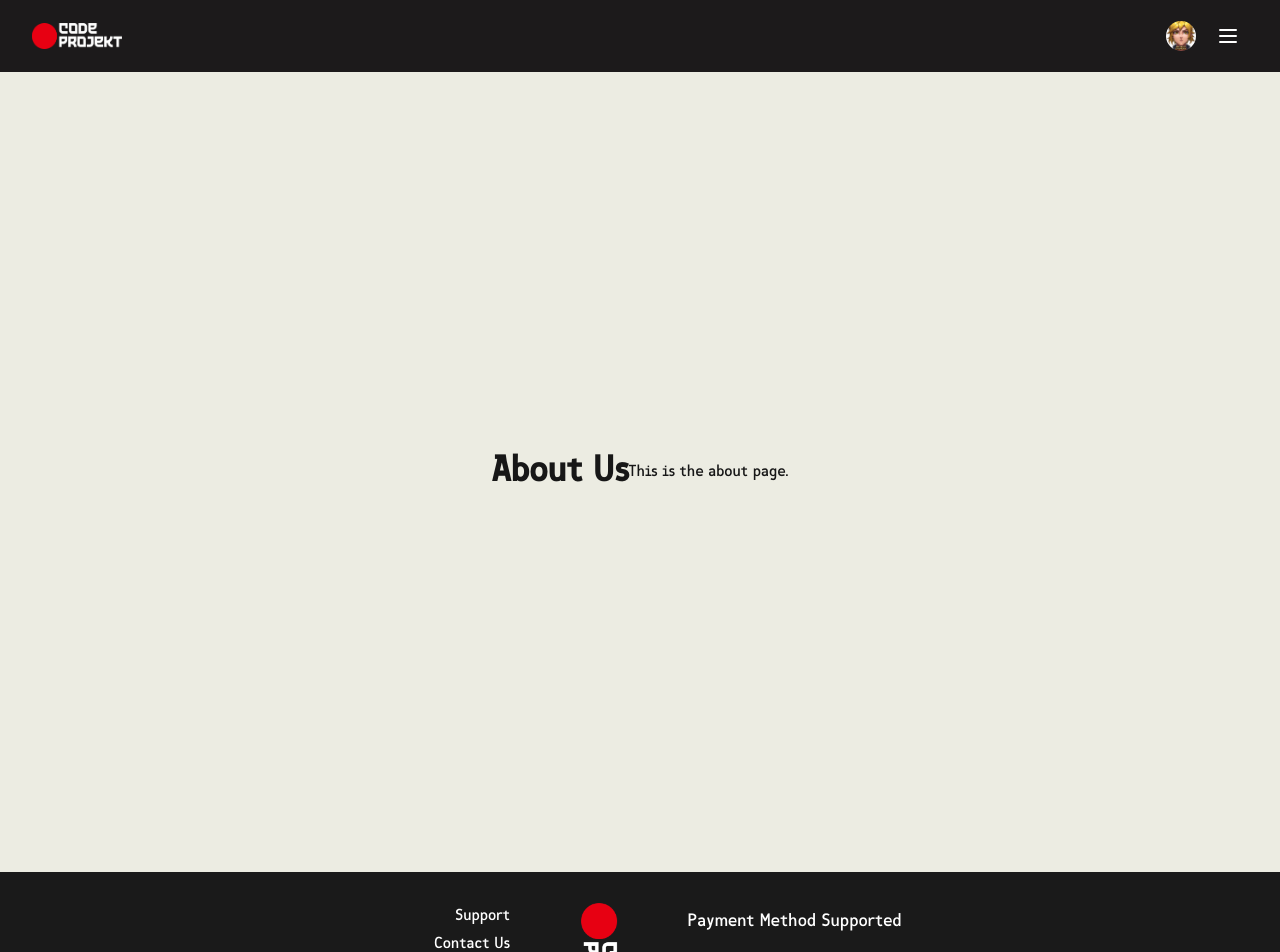
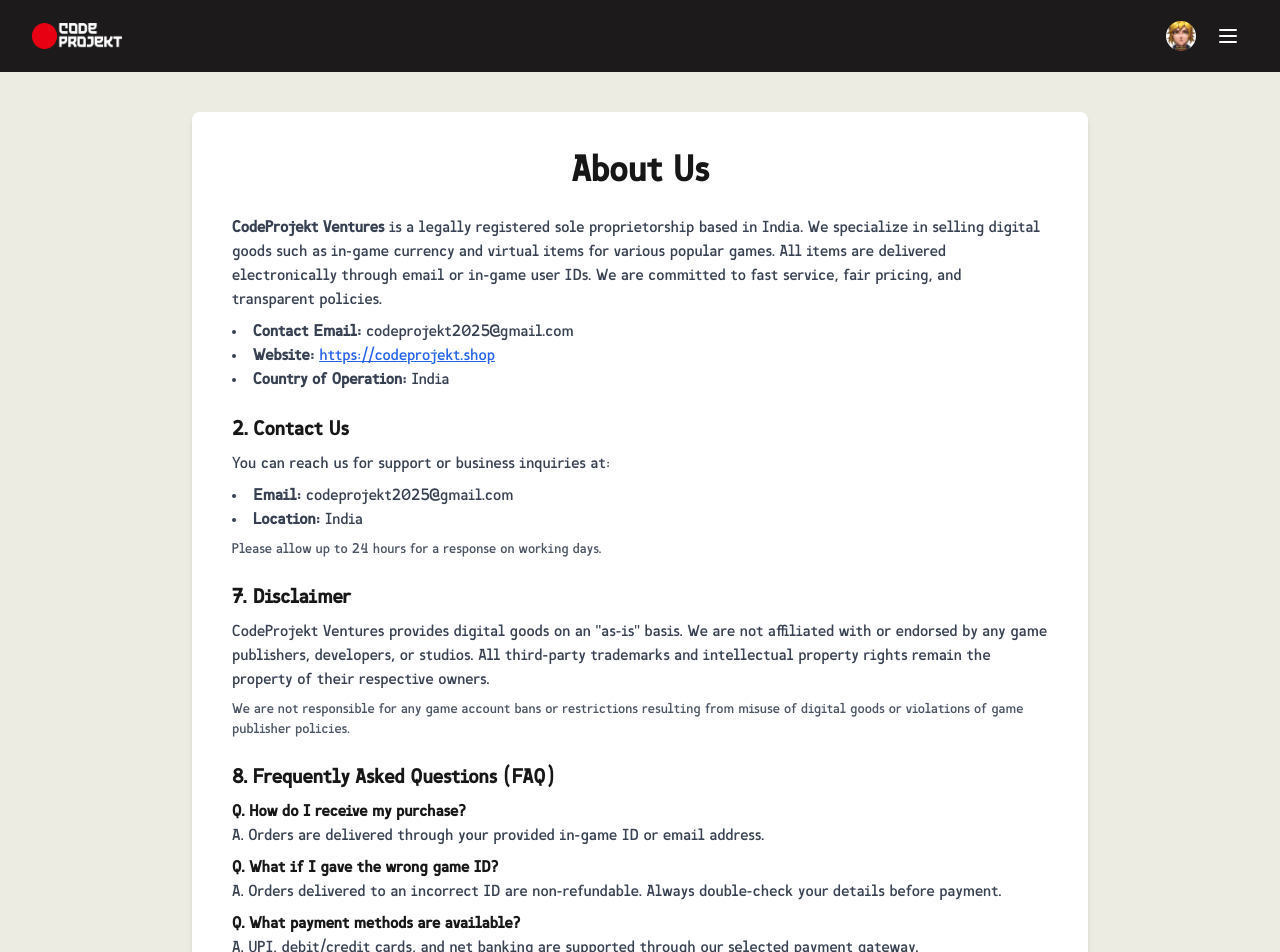
Before and after one commit to biswajit-debnath/codeprojekt, a Next.js app: page /about in a window 1280 px wide. Shown: the top 952 px of the page. Built offline with nearby package versions, Linux system fonts and the light colour scheme.

Commit message:
update content for about, contact, refund pages

```diff
--- a/app/about/page.tsx
+++ b/app/about/page.tsx
@@ -1,8 +1,60 @@
-export default function About() {
+"use client";
+
+import React from "react";
+
+const AboutPage = () => {
   return (
-      <div className="flex justify-center items-center h-screen">
-          <h1 className="text-4xl font-bold">About Us</h1>
-          <p>This is the about page.</p>
+    <div className="flex flex-col justify-center items-center min-h-screen px-4 sm:px-6 md:px-10 lg:px-20 py-10">
+      <div className="max-w-4xl mx-auto bg-white shadow-md rounded-lg p-6 md:p-10 dark:bg-[--navBlack]">
+        <h1 className="text-4xl font-bold mb-6 text-center">About Us</h1>
+        <div className="space-y-6">
+          <section>
+            <p className="mb-2 text-gray-700 dark:text-gray-400">
+              <strong>CodeProjekt Ventures</strong> is a legally registered sole proprietorship based in India. We specialize in selling digital goods such as in-game currency and virtual items for various popular games. All items are delivered electronically through email or in-game user IDs. We are committed to fast service, fair pricing, and transparent policies.
+            </p>
+            <ul className="list-disc list-inside text-gray-700 dark:text-gray-400 mb-4">
+              <li><strong>Contact Email:</strong> codeprojekt2025@gmail.com</li>
+              <li><strong>Website:</strong> <a href="https://codeprojekt.shop" className="text-blue-600 underline" target="_blank" rel="noopener noreferrer">https://codeprojekt.shop</a></li>
+              <li><strong>Country of Operation:</strong> India</li>
+            </ul>
+          </section>
+          <section>
+            <h2 className="text-xl font-semibold mb-2">2. Contact Us</h2>
+            <p className="mb-2 text-gray-700 dark:text-gray-400">You can reach us for support or business inquiries at:</p>
+            <ul className="list-disc list-inside text-gray-700 dark:text-gray-400 mb-2">
+              <li><strong>Email:</strong> codeprojekt2025@gmail.com</li>
+              <li><strong>Location:</strong> India</li>
+            </ul>
+            <p className="text-sm text-gray-600 dark:text-gray-500">Please allow up to 24 hours for a response on working days.</p>
+          </section>
+          <section>
+            <h2 className="text-xl font-semibold mb-2">7. Disclaimer</h2>
+            <p className="mb-2 text-gray-700 dark:text-gray-400">CodeProjekt Ventures provides digital goods on an &quot;as-is&quot; basis. We are not affiliated with or endorsed by any game publishers, developers, or studios. All third-party trademarks and intellectual property rights remain the property of their respective owners.</p>
+            <p className="text-sm text-gray-600 dark:text-gray-500">We are not responsible for any game account bans or restrictions resulting from misuse of digital goods or violations of game publisher policies.</p>
+          </section>
+          <section>
+            <h2 className="text-xl font-semibold mb-2">8. Frequently Asked Questions (FAQ)</h2>
+            <div className="mb-2">
+              <p className="font-semibold">Q. How do I receive my purchase?</p>
+              <p className="mb-2 text-gray-700 dark:text-gray-400">A. Orders are delivered through your provided in-game ID or email address.</p>
+            </div>
+            <div className="mb-2">
+              <p className="font-semibold">Q. What if I gave the wrong game ID?</p>
+              <p className="mb-2 text-gray-700 dark:text-gray-400">A. Orders delivered to an incorrect ID are non-refundable. Always double-check your details before payment.</p>
+            </div>
+            <div className="mb-2">
+              <p className="font-semibold">Q. What payment methods are available?</p>
+              <p className="mb-2 text-gray-700 dark:text-gray-400">A. UPI, debit/credit cards, and net banking are supported through our selected payment gateway.</p>
+            </div>
+            <div className="mb-2">
+              <p className="font-semibold">Q. Can I get a refund after the item is delivered?</p>
+              <p className="mb-2 text-gray-700 dark:text-gray-400">A. No. Refunds are not issued for successfully delivered and redeemed digital items.</p>
+            </div>
+          </section>
+        </div>
       </div>
+    </div>
   );
-}
+};
+
+export default AboutPage;
--- a/app/contact/page.tsx
+++ b/app/contact/page.tsx
@@ -1,8 +1,33 @@
-export default function Contact() {
+"use client";
+
+import React from "react";
+
+const ContactPage = () => {
   return (
-      <div className="flex justify-center items-center h-screen">
-          <h1 className="text-4xl font-bold">Contact Us</h1>
-          <p>This is the contact page.</p>
+    <div className="flex flex-col justify-center items-center min-h-screen px-4 sm:px-6 md:px-10 lg:px-20 py-10">
+      <div className="max-w-4xl mx-auto bg-white shadow-md rounded-lg p-6 md:p-10 dark:bg-[--navBlack]">
+        <h1 className="text-4xl font-bold mb-6 text-center">Contact Us</h1>
+        <div className="space-y-6">
+          <section>
+            <ul className="list-disc list-inside text-gray-700 dark:text-gray-400 mb-4">
+              <li><strong>Contact Email:</strong> codeprojekt2025@gmail.com</li>
+              <li><strong>Website:</strong> <a href="https://codeprojekt.shop" className="text-blue-600 underline" target="_blank" rel="noopener noreferrer">https://codeprojekt.shop</a></li>
+              <li><strong>Country of Operation:</strong> India</li>
+            </ul>
+          </section>
+          <section>
+            <h2 className="text-xl font-semibold mb-2">2. Contact Us</h2>
+            <p className="mb-2 text-gray-700 dark:text-gray-400">You can reach us for support or business inquiries at:</p>
+            <ul className="list-disc list-inside text-gray-700 dark:text-gray-400 mb-2">
+              <li><strong>Email:</strong> codeprojekt2025@gmail.com</li>
+              <li><strong>Location:</strong> India</li>
+            </ul>
+            <p className="text-sm text-gray-600 dark:text-gray-500">Please allow up to 24 hours for a response on working days.</p>
+          </section>
+        </div>
       </div>
+    </div>
   );
-}
+};
+
+export default ContactPage;
--- a/app/refund/page.tsx
+++ b/app/refund/page.tsx
@@ -91,10 +91,10 @@
                 <span className="font-semibold">Customer Communication:</span>{" "}
                 In case of issues, customers are required to contact us at{" "}
                 <a
-                  href="mailto:codeprojekt.dev@gmail.com"
+                  href="mailto:codeprojekt2025@gmail.com"
                   className="text-red-600 hover:underline"
                 >
-                  codeprojekt.dev@gmail.com
+                  codeprojekt2025@gmail.com
                 </a>{" "}
                 to resolve disputes before initiating a chargeback.
               </li>
@@ -134,10 +134,10 @@
               <li>
                 Customers are encouraged to contact us directly via email at{" "}
                 <a
-                  href="mailto:codeprojekt.dev@gmail.com"
+                  href="mailto:codeprojekt2025@gmail.com"
                   className="text-red-600 hover:underline"
                 >
-                  codeprojekt.dev@gmail.com
+                  codeprojekt2025@gmail.com
                 </a>
                 .
               </li>
@@ -168,10 +168,10 @@
               If you have any questions or need assistance with a refund, please
               contact us at{" "}
               <a
-                href="mailto:codeprojekt.dev@gmail.com"
+                href="mailto:codeprojekt2025@gmail.com"
                 className="text-red-600 hover:underline"
               >
-                codeprojekt.dev@gmail.com
+                codeprojekt2025@gmail.com
               </a>
               .
             </p>
```
